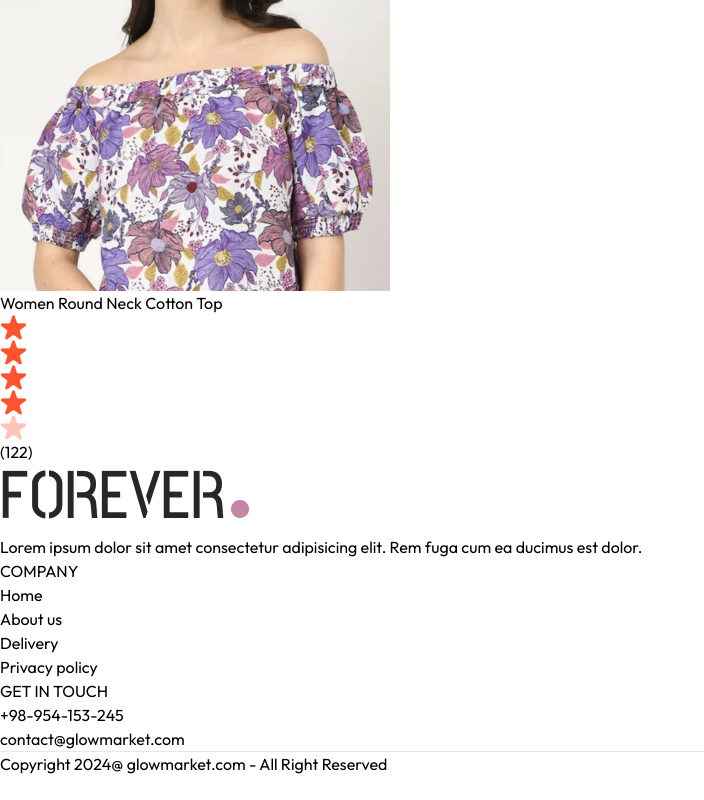
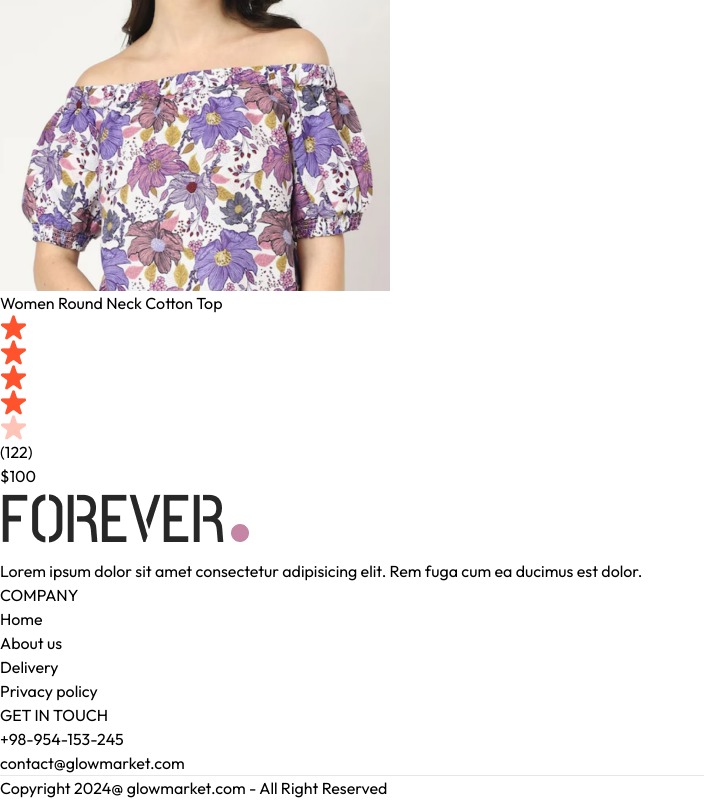
Before and after one commit to GhMamadreza84/E-Commerce-Shop-Front, a React (Vite) app: page /product/aaaaa in a window 1280 px wide. Shown: the part 1131-1931 px from the top of the page, without its empty margins (0-704 px from the left). Before the commit the page ends 1907 px from the top, so only its background shows below. Built offline with nearby package versions, Linux system fonts and the light colour scheme.

Commit message:
i add pprice for product

```diff
--- a/src/pages/Product.jsx
+++ b/src/pages/Product.jsx
@@ -5,7 +5,7 @@ import { assets } from "../assets/assets";
 
 const Product = () => {
   const { productId } = useParams();
-  const { products ,currency} = useContext(ShopContext);
+  const { products, currency } = useContext(ShopContext);
   const [productData, setProductData] = useState(false);
   const [image, setImage] = useState("");
   const fetchProductData = async () => {
@@ -57,7 +57,7 @@ const Product = () => {
             <img src={assets.star_dull_icon} alt="" className="w-3 5" />
             <p className="pl-2">(122)</p>
           </div>
-          <p className="">{}</p>
+          <p className="mt-5 text-3xl font-medium ">{currency}{productData.price}</p>
         </div>
       </div>
     </div>
```
